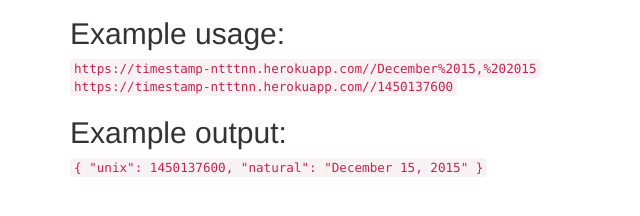
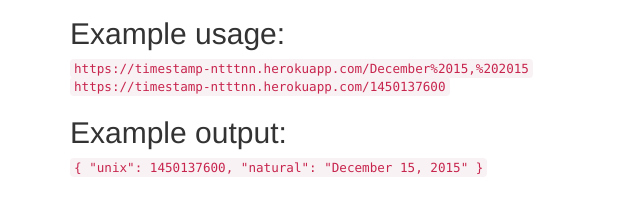
Before and after one commit to NTT-TNN/timestamp_official, a website: page index.html in a window 1280 px wide. Shown: the part 218-434 px from the top of the page, 0-640 px from the left. Drawn offline with nearby package versions, Linux system fonts and the light colour scheme.

Commit message:
fix link tu // thanh /

```diff
--- a/index.html
+++ b/index.html
@@ -15,8 +15,8 @@
     </ul>
   </blockquote>
   <h2>Example usage:</h2>
-  <div><code>https://timestamp-ntttnn.herokuapp.com//December%2015,%202015</code></div>
-  <code>https://timestamp-ntttnn.herokuapp.com//1450137600</code>
+  <div><code>https://timestamp-ntttnn.herokuapp.com/December%2015,%202015</code></div>
+  <code>https://timestamp-ntttnn.herokuapp.com/1450137600</code>
   <h2>Example output:</h2>
   <code>{ "unix": 1450137600, "natural": "December 15, 2015" }</code>
 </div>
```
